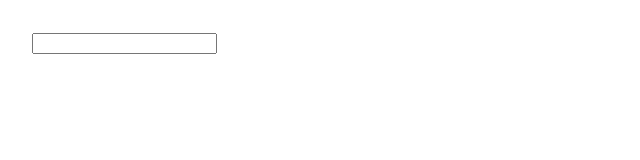
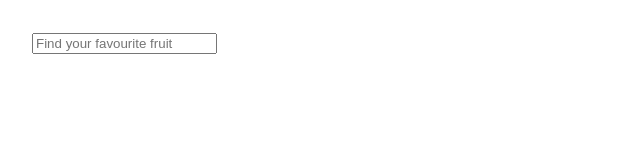
Before and after one commit to christianhg/xstate-combobox, a React (Create React App) app: page / in a window 1280 px wide. Shown: the top 160 px of the page, without its empty margins (0-640 px from the left). Built offline with nearby package versions, Linux system fonts and the light colour scheme.

Commit message:
Support a placeholder

```diff
--- a/src/App.tsx
+++ b/src/App.tsx
@@ -39,8 +39,9 @@ function App() {
         itemToString={(item) => item.label}
         onFooterSelected={() => {
           // Redirect to another page
-          console.log('footer selected')
+          console.log('footer selected');
         }}
+        placeholder={'Find your favourite fruit'}
         search={searchFruit}
       />
     </div>
--- a/src/combobox.tsx
+++ b/src/combobox.tsx
@@ -12,6 +12,7 @@ type Props<TItem extends ComboboxItem> = {
   items: TItem[];
   itemToString: (item: TItem) => string;
   onFooterSelected: () => void;
+  placeholder: string;
   search: ComboboxSearch<TItem>;
 };
 
@@ -21,6 +22,7 @@ export const Combobox = <TItem extends ComboboxItem>({
   items,
   itemToString,
   onFooterSelected,
+  placeholder,
   search,
 }: Props<TItem>) => {
   const inputRef = React.useRef<HTMLInputElement>(null);
@@ -46,6 +48,7 @@ export const Combobox = <TItem extends ComboboxItem>({
         type="text"
         {...getInputProps()}
         value={selection !== undefined ? itemToString(selection) : query}
+        placeholder={placeholder}
       />
       {isOpen ? (
         <ul>
```
